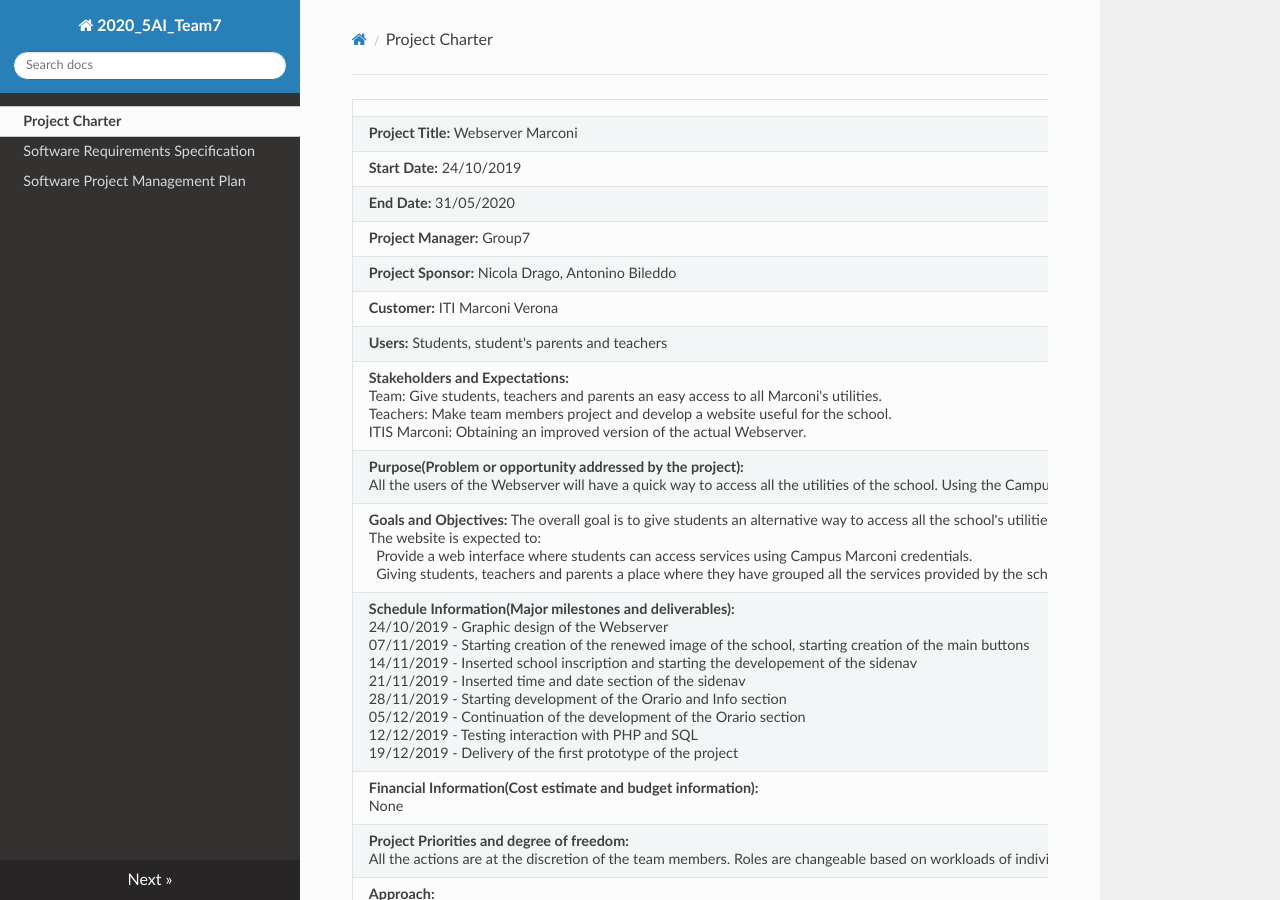
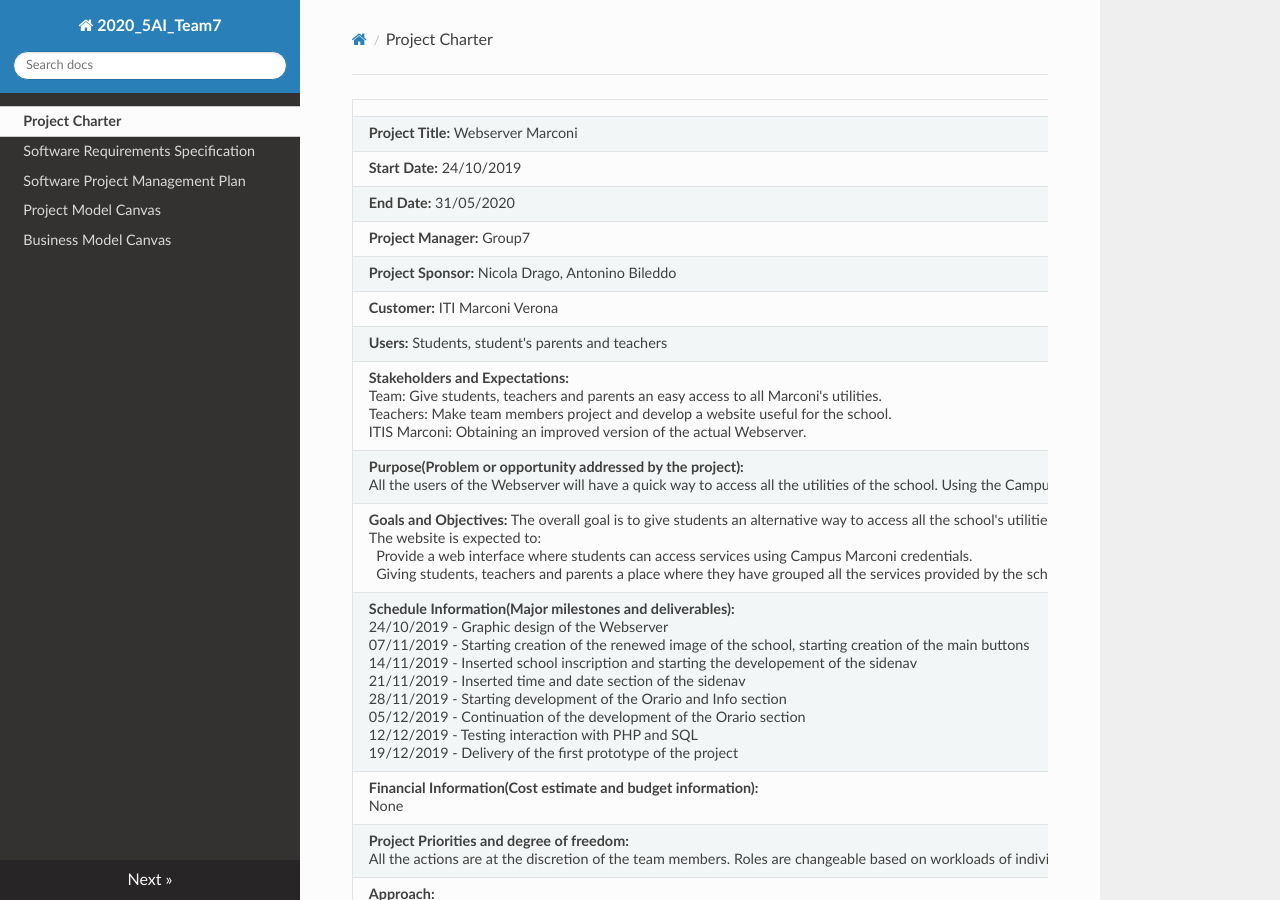
Before and after one commit to Fr0stBob/2020-5Ai-team7-Corsi, an MkDocs documentation site: the page built from docs/Project Charter.md, in a window 1280 px wide and 900 px high. Built offline with MkDocs 1.6.1, drawn with Linux system fonts in a browser that asks for light colours; nearby versions of some CDN libraries.

Commit message:
Update mkdocs.yml

```diff
--- a/mkdocs.yml
+++ b/mkdocs.yml
@@ -4,6 +4,8 @@ nav:
     - 'Project Charter': 'Project Charter.md'
     - 'Software Requirements Specification': 'Software Requirements Specification.md'
     - 'Software Project Management Plan': 'Software Project Management Plan.md'
+    - 'Project Model Canvas': 'Project Model Canvas.pdf'
+    - 'Business Model Canvas': 'Business Model Cancas.pdf'
 
 
 theme:
```
